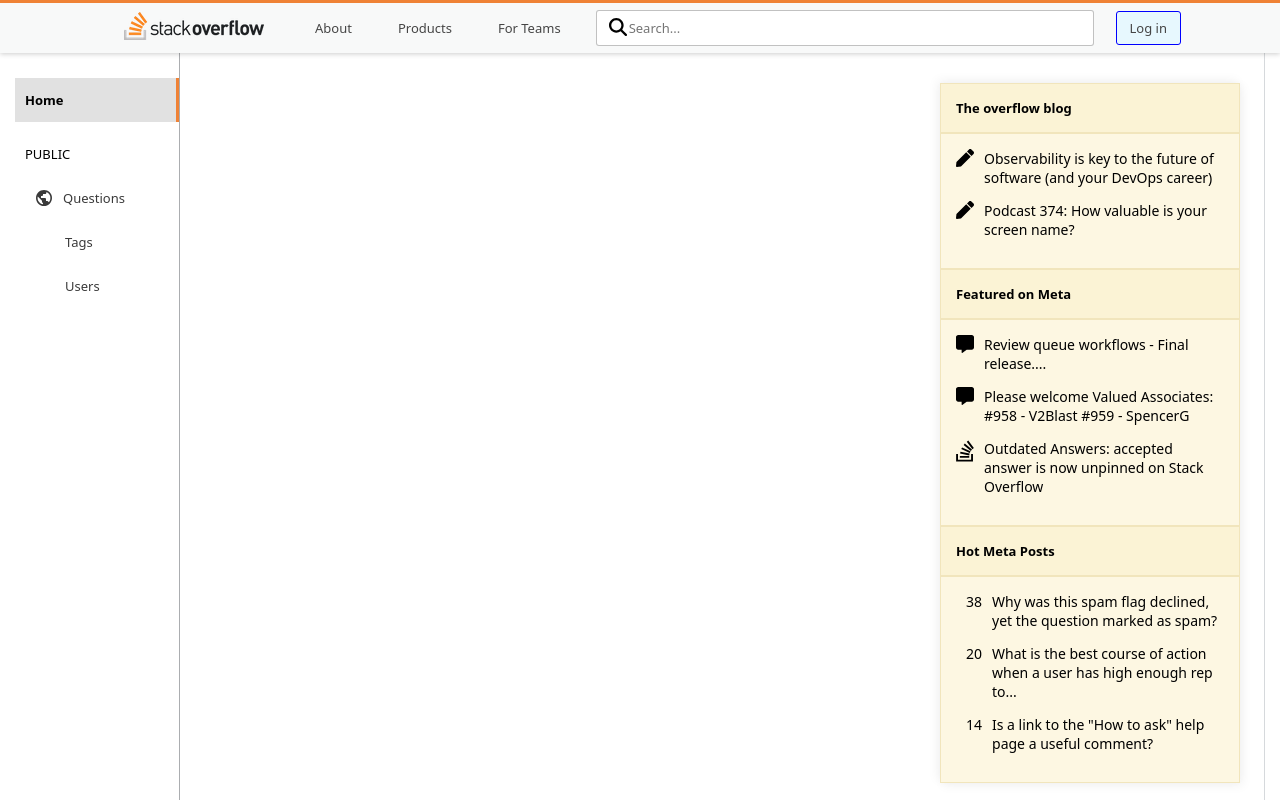
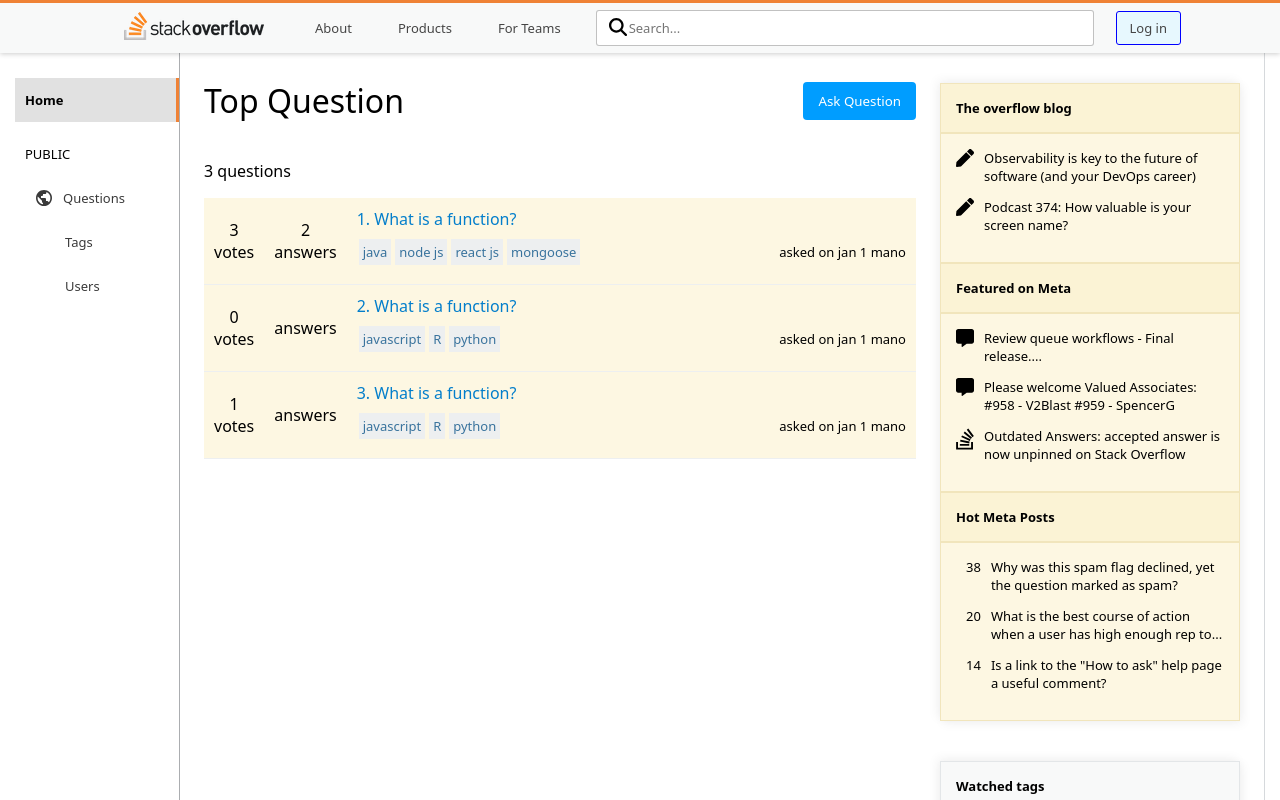
Before and after one commit to rakshan-kumr/Stack-Overflow-Clone, a React (Create React App) app in the folder client/: page / in a window 1280 px wide. Shown: the top 800 px of the page. Built offline with nearby package versions, Linux system fonts and the light colour scheme; the HTML template or start-up script is replaced by a standard one.

Commit message:
Added Questions list to frontend

```diff
--- a/client/src/AllRoutes.jsx
+++ b/client/src/AllRoutes.jsx
@@ -1,6 +1,8 @@
 import React from 'react'
 import Home from './pages/Home/Home'
 import Auth from './pages/Auth/Auth'
+import Questions from './pages/Questions/Questions'
+import AskQuestion from './pages/AskQuestion/AskQuestion'
 import { Routes, Route } from 'react-router-dom'
 
 const AllRoutes = () => {
@@ -8,6 +10,8 @@
     <Routes>
       <Route exact path='/' Component={Home} />
       <Route exact path='/Auth' Component={Auth} />
+      <Route exact path='/Questions' Component={Questions} />
+      <Route exact path='/AskQuestion' Component={AskQuestion} />
     </Routes>
   )
 }
--- /dev/null
+++ b/client/src/components/HomeMainbar/HomeMainbar.css
@@ -0,0 +1,99 @@
+.main-bar {
+  width: calc(100% - 300px - 24px);
+  float: left;
+  margin: 25px 0px;
+  padding: 0;
+}
+
+.main-bar-header {
+  display: flex;
+  justify-content: space-between;
+  align-items: center;
+}
+
+.main-bar-header h1 {
+  font-weight: 400;
+}
+
+.main-bar-header .ask-btn {
+  padding: 10px 15px;
+  border-radius: 4px;
+  background-color: #009dff;
+  color: white;
+  border: none;
+  text-decoration: none;
+  transition: 0.3s;
+}
+
+.main-bar-header .ask-btn:hover {
+  background-color: #0086d8;
+}
+
+.display-question-container {
+  min-height: 80px;
+  width: 100%;
+  display: flex;
+  align-items: center;
+  background-color: #fdf7e2;
+  border-bottom: solid 1px #edeff0;
+}
+
+.display-question-container .display-votes-ans {
+  padding: 10px;
+}
+
+.display-question-container .display-votes-ans p {
+  margin: 0%;
+  text-align: center;
+}
+
+.display-question-details {
+  flex-grow: 1;
+  padding: 10px;
+  margin: 0%;
+}
+
+.question-title-link {
+  text-decoration: none;
+  color: #037ecb;
+  transition: 0.3s;
+}
+
+.question-title-link:hover {
+  color: #009dff;
+}
+
+.display-tags-time .display-tags {
+  display: flex;
+  flex-wrap: wrap;
+}
+
+.display-tags-time {
+  display: flex;
+  flex-wrap: wrap;
+  align-items: center;
+  justify-content: space-between;
+}
+
+.display-tags-time .display-tags p {
+  margin: 2px;
+  padding: 4px;
+  font-size: 13px;
+  background-color: #edeff0;
+  color: #39739d;
+}
+.display-tags-time .display-time {
+  font-size: 13px;
+}
+
+@media screen and (max-width: 1020px) {
+  .main-bar {
+    width: 100%;
+  }
+}
+
+@media screen and (max-width: 740px) {
+  .display-question-container .display-votes-ans {
+    padding: 10px;
+  }
+}
--- a/client/src/components/HomeMainbar/HomeMainbar.jsx
+++ b/client/src/components/HomeMainbar/HomeMainbar.jsx
@@ -1,7 +1,79 @@
 import React from 'react'
+import './HomeMainbar.css'
+import { Link, useLocation, useNavigate } from 'react-router-dom'
+import QuestionsList from './QuestionsList'
 
 const HomeMainbar = () => {
-  return <div></div>
+  var questionsList = [
+    {
+      id: 1,
+      votes: 3,
+      noOfAnswers: 2,
+      questionTitle: '1. What is a function?',
+      questionBody: 'It meant to be',
+      questionTags: ['java', 'node js', 'react js', 'mongoose'],
+      userPosted: 'mano',
+      askedOn: 'jan 1',
+    },
+    {
+      id: 2,
+      votes: 0,
+      no0fAnswers: 0,
+      questionTitle: '2. What is a function?',
+      questionBody: 'It meant to be',
+      questionTags: ['javascript', 'R', 'python'],
+      userPosted: 'mano',
+      askedOn: 'jan 1',
+    },
+    {
+      id: 3,
+      votes: 1,
+      no0fAnswers: 0,
+      questionTitle: '3. What is a function?',
+      questionBody: 'It meant to be',
+      questionTags: ['javascript', 'R', 'python'],
+      userPosted: 'mano',
+      askedOn: 'jan 1',
+    },
+  ]
+
+  const location = useLocation()
+  const user = 1
+  const navigate = useNavigate()
+
+  const checkAuth = () => {
+    if (user === null) {
+      alert('Login or signup to ask questions')
+      navigate('/Auth')
+    } else navigate('/AskQuestion')
+  }
+
+  return (
+    <div className='main-bar'>
+      <div className='main-bar-header'>
+        {location.pathname === '/' ? (
+          <h1>Top Question</h1>
+        ) : (
+          <h1>All Questions</h1>
+        )}
+        <button className='ask-btn' onClick={checkAuth}>
+          Ask Question
+        </button>
+      </div>
+      <div>
+        {questionsList === null ? (
+          <h1>Loading...</h1>
+        ) : (
+          <>
+            <p>{questionsList.length} questions</p>
+            <>
+              <QuestionsList questionsList={questionsList} />
+            </>
+          </>
+        )}
+      </div>
+    </div>
+  )
 }
 
 export default HomeMainbar
--- /dev/null
+++ b/client/src/components/HomeMainbar/Questions.jsx
@@ -0,0 +1,34 @@
+import React from 'react'
+import { Link } from 'react-router-dom'
+
+const Questions = ({ question }) => {
+  return (
+    <div className='display-question-container'>
+      <div className='display-votes-ans'>
+        <p>{question.votes}</p>
+        <p>votes</p>
+      </div>
+      <div className='display-votes-ans'>
+        <p>{question.noOfAnswers}</p>
+        <p>answers</p>
+      </div>
+      <div className='display-question-details'>
+        <Link to={`/Questions/${question.id}`} className='question-title-link'>
+          {question.questionTitle}
+        </Link>
+        <div className='display-tags-time'>
+          <div className='display-tags'>
+            {question.questionTags.map((tag) => (
+              <p key={tag}>{tag}</p>
+            ))}
+          </div>
+          <p className='display-time'>
+            asked on {question.askedOn} {question.userPosted}
+          </p>
+        </div>
+      </div>
+    </div>
+  )
+}
+
+export default Questions
--- /dev/null
+++ b/client/src/components/HomeMainbar/QuestionsList.jsx
@@ -0,0 +1,14 @@
+import React from 'react'
+import Questions from './Questions'
+
+const QuestionsList = ({ questionsList }) => {
+  return (
+    <>
+      {questionsList.map((question) => (
+        <Questions question={question} key={question.id} />
+      ))}
+    </>
+  )
+}
+
+export default QuestionsList
--- a/client/src/components/RightSidebar/RightSidebar.css
+++ b/client/src/components/RightSidebar/RightSidebar.css
@@ -33,7 +33,7 @@
 .right-sidebar-div-1 .right-sidebar-div-2 p {
   padding-left: 10px;
   margin-top: 0%;
-  font-size: 14px;
+  font-size: 13px;
 }
 
 .widget-tags {
@@ -63,7 +63,7 @@
   background-color: #e1ecf4;
   color: #39739d;
   border-radius: 2px;
-  font-size: 14px;
+  font-size: 13px;
 }
 
 @media screen and (max-width: 1020px) {
--- /dev/null
+++ b/client/src/pages/AskQuestion/AskQuestion.jsx
@@ -0,0 +1,14 @@
+import React from 'react'
+import './AskQuestion.css'
+import { useNavigate } from 'react-router-dom'
+
+const AskQuestion = () => {
+  return (
+    <>
+      <h1>Ask Questions</h1>
+      <h1>Ask Questions</h1>
+    </>
+  )
+}
+
+export default AskQuestion
--- /dev/null
+++ b/client/src/pages/Questions/Questions.jsx
@@ -0,0 +1,20 @@
+import React from 'react'
+import LeftSidebar from '../../components/LeftSidebar/LeftSidebar'
+import RightSidebar from '../../components/RightSidebar/RightSidebar'
+import HomeMainbar from '../../components/HomeMainbar/HomeMainbar'
+
+const Questions = () => {
+  return (
+    <div>
+      <div className='home-container-1'>
+        <LeftSidebar />
+        <div className='home-container-2'>
+          <HomeMainbar />
+          <RightSidebar />
+        </div>
+      </div>
+    </div>
+  )
+}
+
+export default Questions
```
Also changed, not shown: client/src/pages/AskQuestion/AskQuestion.css (added).
